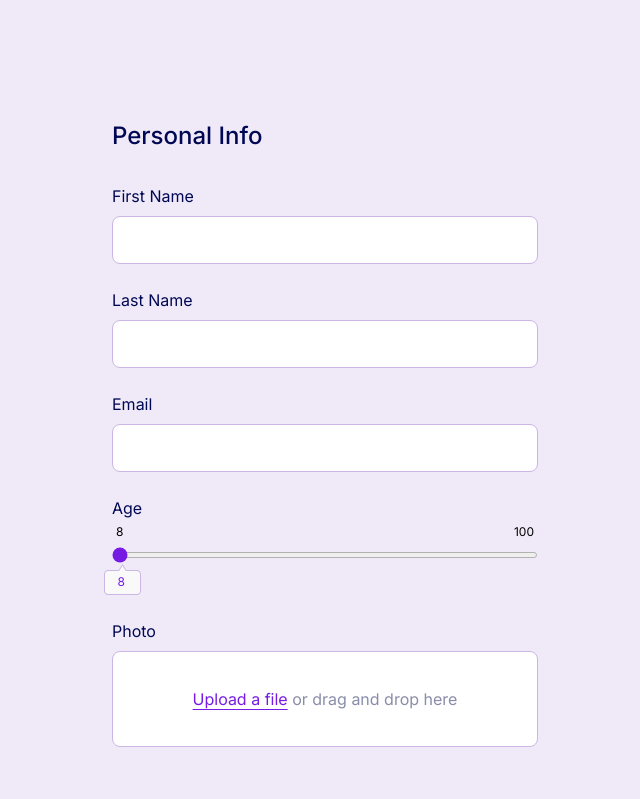
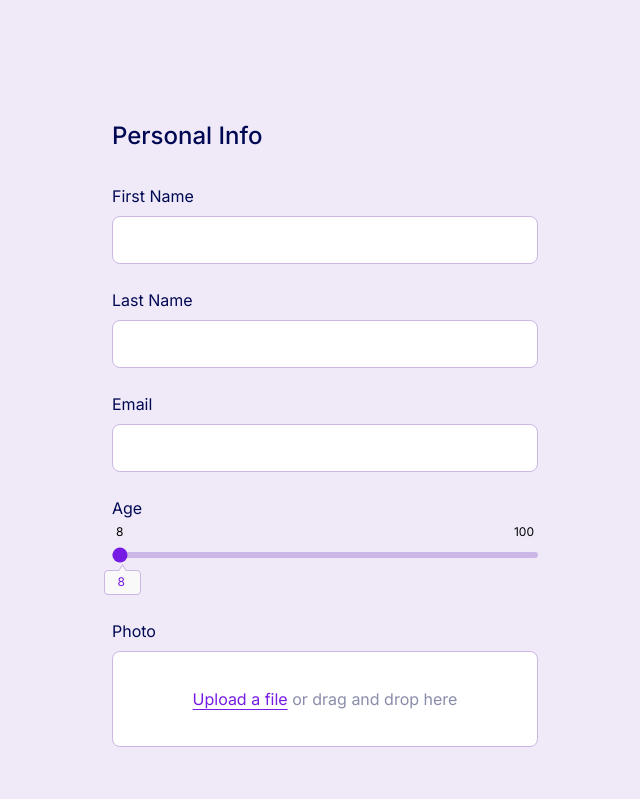
Before and after one commit to mizdebski77/think1st, a React (Vite) app: page / in a window 1280 px wide. Shown: the top 799 px of the page, without its empty margins (315-955 px from the left). Built offline with nearby package versions, Linux system fonts and the light colour scheme; no server answers.

Commit message:
Slider color changed

```diff
--- a/src/components/Calendar/index.tsx
+++ b/src/components/Calendar/index.tsx
@@ -15,7 +15,7 @@ export const Calendar: React.FC<CalendarProps> = ({
     onHourSelect,
     resetTimeValues,
 }) => {
-    const [currentYear, setYear] = useState(2024);
+    const [currentYear, setYear] = useState(2025);
     const [currentMonth, setMonth] = useState(1);
     const [selectedDay, setSelectedDay] = useState<number | null>(null);
     const [selectedHour, setSelectedHour] = useState("");
--- a/src/components/Slider/index.tsx
+++ b/src/components/Slider/index.tsx
@@ -29,10 +29,14 @@ export const RangeInput: React.FC<RangeInputProps> = ({ value, onChange }) => {
                     type="range"
                     min={8}
                     max={100}
-                    id="range"
                     value={value}
                     onChange={onChange}
-                    className="bg-main w-full focus:outline-none h-1.5 focus:ring-focus accent-focus cursor-pointer appearance rounded-lg"
+                    className="w-full h-1.5 rounded-lg appearance-none bg-gray-focus cursor-pointer accent-focus"
+                    style={{
+                        background: `linear-gradient(to right, #761BE4 ${
+                            ((value - 8) / (100 - 8)) * 100
+                        }%, #CBB6E5 ${((value - 8) / (100 - 8)) * 100}%)`,
+                    }}
                 />
                 <div
                     style={textContainerStyle}
--- a/src/constants/ApiData.ts
+++ b/src/constants/ApiData.ts
@@ -1,5 +1,4 @@
 const country = 'PL';
-const year = '2024';
 
 export const apiKey = '8DX8eEe67njS1lbThFsdSw==rQQNpQ8PYbPZBjrx';
-export const url = `https://api.api-ninjas.com/v1/holidays?country=${country}&year=${year}`;
+export const url = `https://api.api-ninjas.com/v1/holidays?country=${country}`;
```
